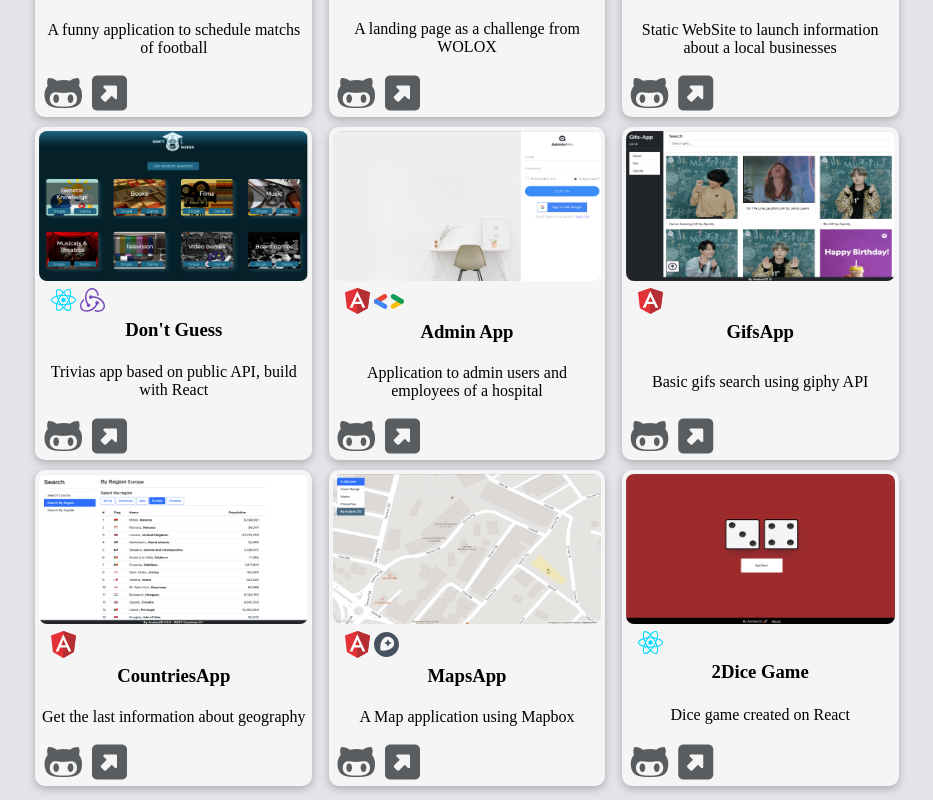
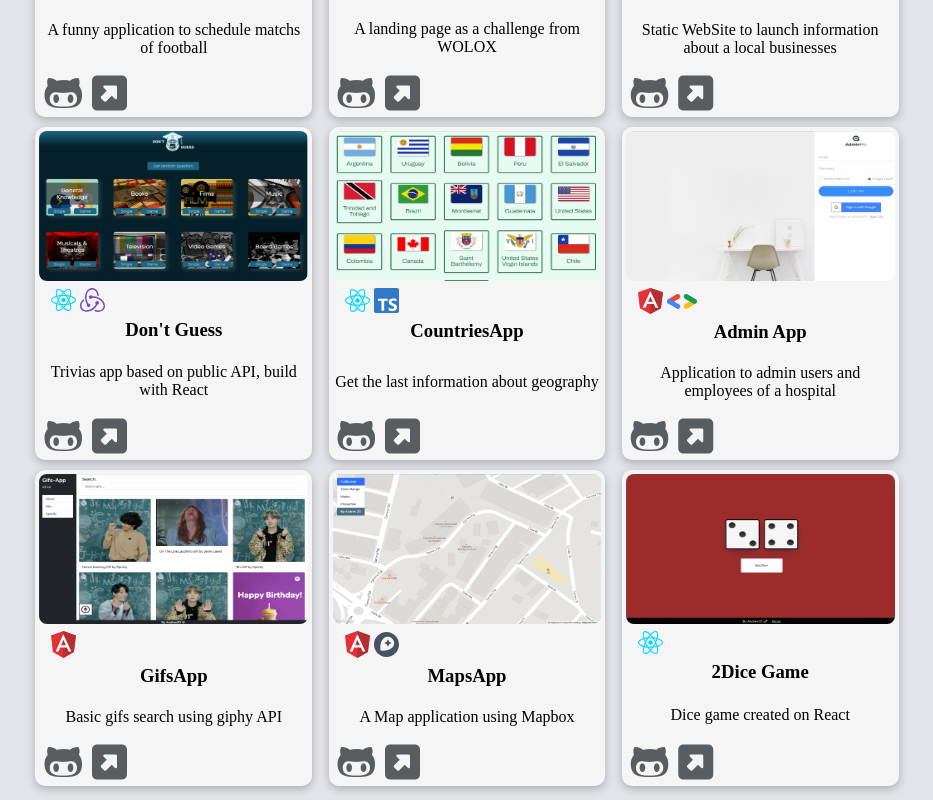
Before and after one commit to Andres2D/resume2d, an Angular app: page / in a window 1280 px wide. Shown: the part 3720-4520 px from the top of the page, without its empty margins (173-1106 px from the left). Built offline with nearby package versions, Linux system fonts and the light colour scheme; a web font is replaced by a local one.

Commit message:
Update app countries project data

```diff
--- a/src/app/resume/components/projects/projects.component.ts
+++ b/src/app/resume/components/projects/projects.component.ts
@@ -105,6 +105,27 @@ export class ProjectsComponent implements OnInit {
       ]
     },
     {
+      name: 'CountriesApp',
+      description: 'Get the last information about geography',
+      preview: '../../../../assets/images/countries-app.png',
+      urlDeploy: 'https://countries-app-2d.netlify.app/countries',
+      urlRepository: 'https://github.com/Andres2D/countriesApp',
+      engine: [
+        {
+          name: 'React',
+          svgSrc: '../../../../assets/SVG/react.svg',
+          width: '25px',
+          height: ''
+        },
+        {
+          name: 'Typescript',
+          svgSrc: '../../../../assets/SVG/typescript-icon.svg',
+          width: '25px',
+          height: ''
+        }
+      ]
+    },
+    {
       name: 'Admin App',
       description: 'Application to admin users and employees of a hospital',
       preview: '../../../../assets/images/admin-pro.png',
@@ -131,21 +152,6 @@ export class ProjectsComponent implements OnInit {
       preview: '../../../../assets/images/gifs-app.png',
       urlDeploy: 'https://dazzling-roentgen-b4be77.netlify.app/',
       urlRepository: 'https://github.com/Andres2D/gifsApp',
-      engine: [
-        {
-          name: 'Angular',
-          svgSrc: '../../../../assets/SVG/angular-icon.svg',
-          width: '25px',
-          height: ''
-        }
-      ]
-    },
-    {
-      name: 'CountriesApp',
-      description: 'Get the last information about geography',
-      preview: '../../../../assets/images/countries-app.png',
-      urlDeploy: 'https://friendly-bartik-91a05b.netlify.app/',
-      urlRepository: 'https://github.com/Andres2D/countriesApp',
       engine: [
         {
           name: 'Angular',
```
Also changed, not shown: src/assets/SVG/typescript-icon.svg (added), src/assets/images/countries-app.png.
